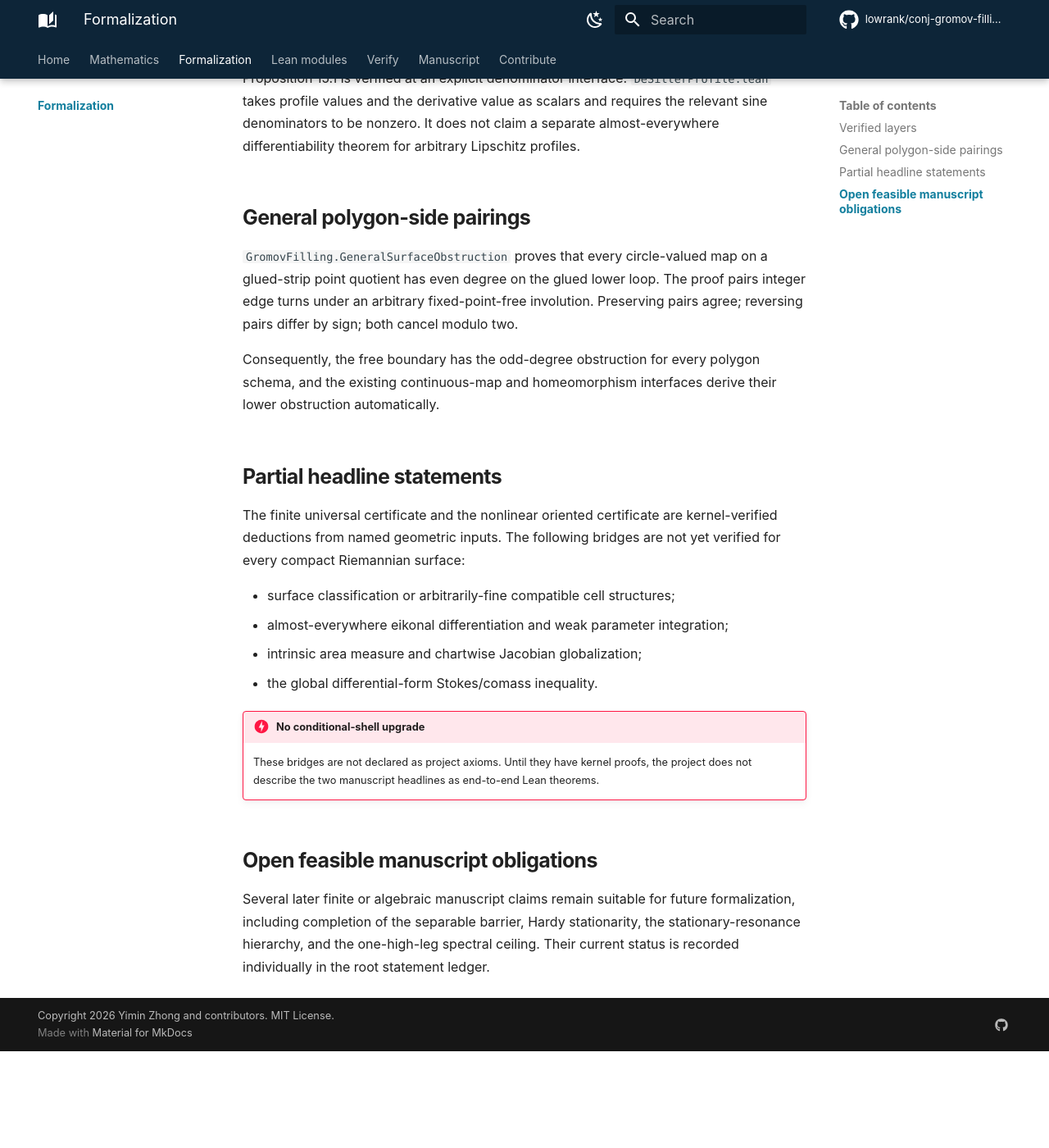
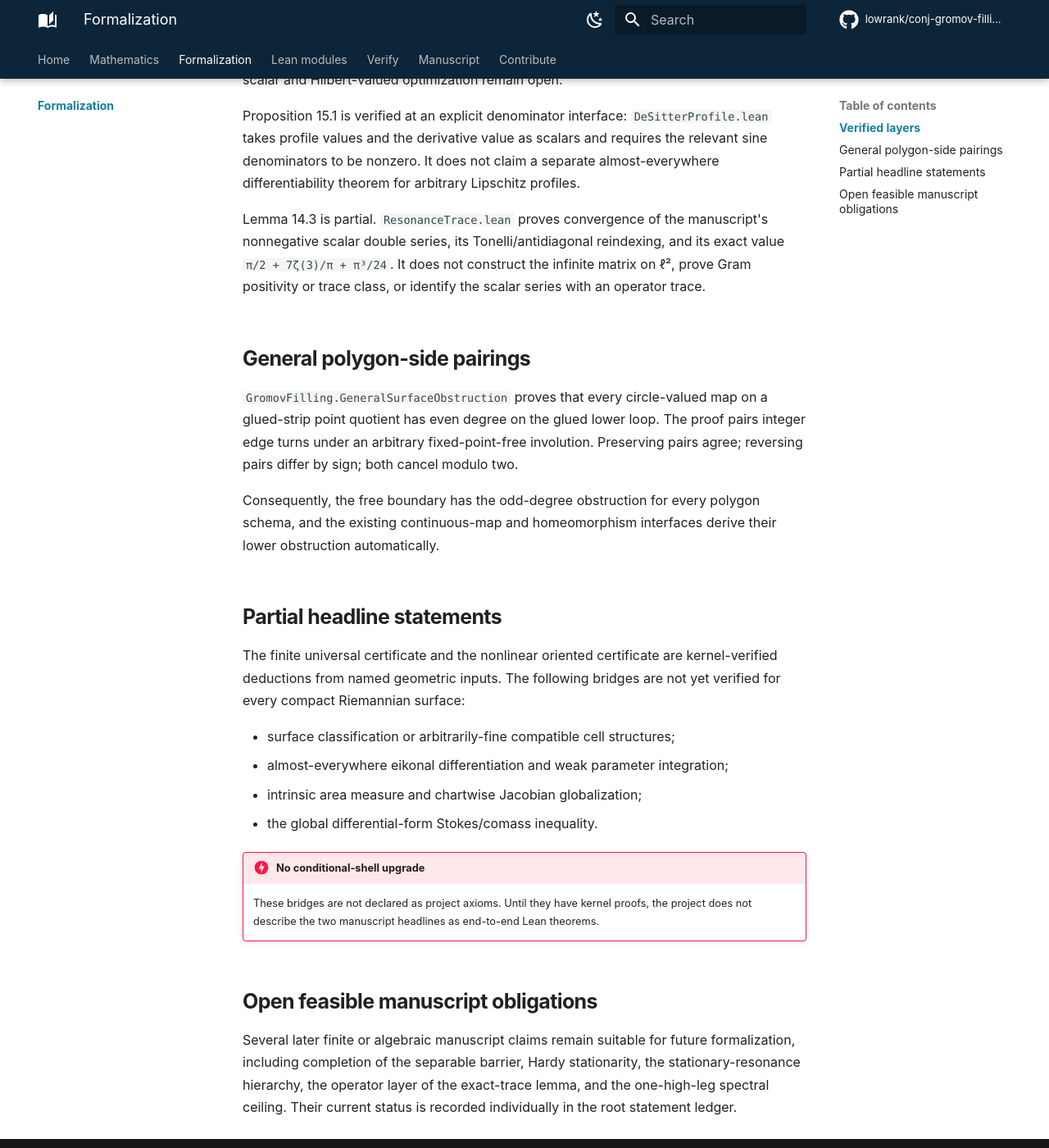
Before and after one commit to lowrank/gromov-filling-lower-bound, an MkDocs documentation site: the page built from docs/formalization.md, in a window 1280 px wide and 1400 px high, scrolled down 1072 px. Shown: the whole window at 82% size. Built offline with MkDocs 1.6.1 and Material for MkDocs 9.7.7, drawn with Linux system fonts in a browser that asks for light colours; comment, search, counter and statistics services are not loaded; before the commit the page ends 2354 px from its top, so only the background shows below that; some of the changed text lies outside the part shown.

Commit message:
docs: record resonance trace verification boundary

```diff
--- a/docs/formalization.md
+++ b/docs/formalization.md
@@ -17,6 +17,7 @@ manuscript ledger is maintained in
 | Certificate logic | finite-to-infinite universal deduction, defect propagation, scalar optimization |
 | Rigorous numerics | rational bounds for `π`, `ζ(3)`, and the displayed constants |
 | Logarithmic sine kernel | squared-sine gap, positive sine quotient, strict off-diagonal positivity, symmetry |
+| Resonance trace arithmetic | nonnegative double-series summability, Tonelli/antidiagonal regrouping, exact scalar value |
 | De Sitter profile algebra | quadric membership, formal-velocity speed, pairwise Lorentz product, Züst kernel identity |
 
 Proposition 8.1 is partial. `PositiveLogSineKernel.lean` verifies the exact
@@ -31,6 +32,12 @@ Proposition 15.1 is verified at an explicit denominator interface:
 and requires the relevant sine denominators to be nonzero. It does not claim a
 separate almost-everywhere differentiability theorem for arbitrary Lipschitz
 profiles.
+
+Lemma 14.3 is partial. `ResonanceTrace.lean` proves convergence of the
+manuscript's nonnegative scalar double series, its Tonelli/antidiagonal
+reindexing, and its exact value `π/2 + 7ζ(3)/π + π³/24`. It does not
+construct the infinite matrix on ℓ², prove Gram positivity or trace class, or
+identify the scalar series with an operator trace.
 
 ## General polygon-side pairings
 
@@ -63,6 +70,6 @@ are not yet verified for every compact Riemannian surface:
 
 Several later finite or algebraic manuscript claims remain suitable for future
 formalization, including completion of the separable barrier, Hardy
-stationarity, the stationary-resonance hierarchy, and the one-high-leg
-spectral ceiling. Their current status is recorded individually in the root
-statement ledger.
+stationarity, the stationary-resonance hierarchy, the operator layer of the
+exact-trace lemma, and the one-high-leg spectral ceiling. Their current status
+is recorded individually in the root statement ledger.
```
Also changed, not shown: FORMALIZATION.md (+4 -4 lines), README.md (+5 -3 lines), docs/index.md (+3 -2 lines), docs/mathematics.md (+14 -0 lines), docs/modules.md (+1 -1 lines), docs/verification.md (+3 -3 lines).
